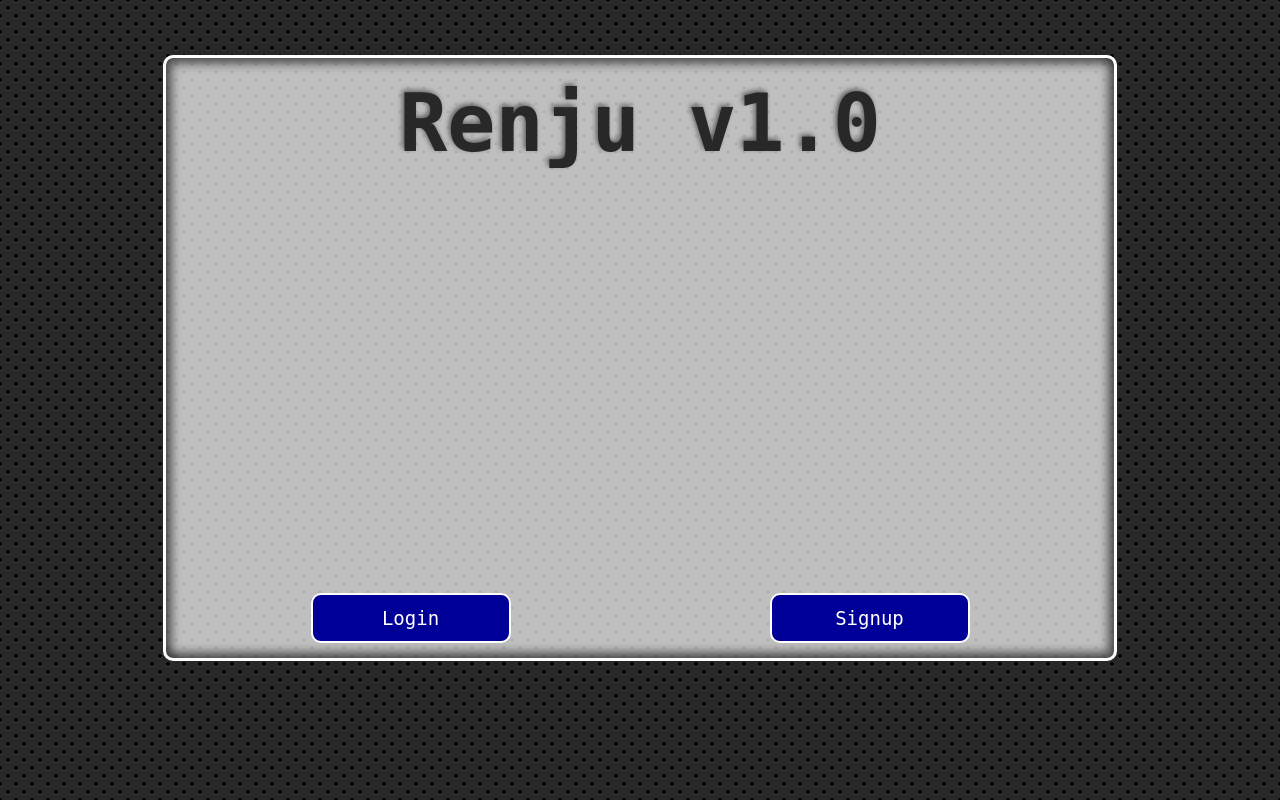
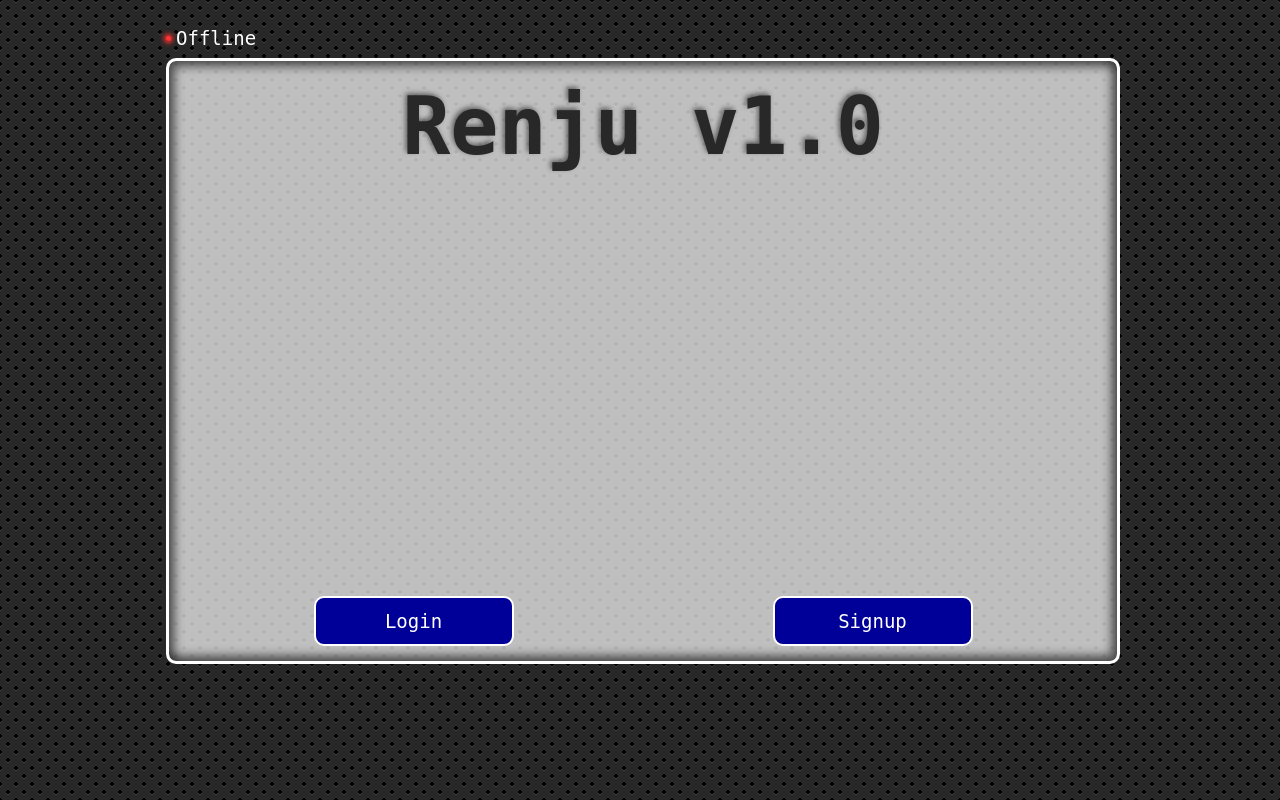
Before and after one commit to ysaron/renju-online, a Python web app: template templates/index.html in a window 1280 px wide. Run offline with Jinja, Linux system fonts and the light colour scheme; the template is opened without the code that fills it: most values are stand-ins (such as "Sample title", 1, 10 or a date in 2020).

Commit message:
Add online indicators & online counter

```diff
--- a/static/css/styles.css
+++ b/static/css/styles.css
@@ -95,13 +95,44 @@ input[type=text]:focus, input[type=password]:focus, input[type=email]:focus {
     height: 700px;
 }
 
+.screens-container {
+    width: 75%;
+    height: 600px;
+    position: relative;
+}
+
+.online-block {
+    display: flex;
+    align-items: center;
+    position: absolute;
+    height: 20px;
+    line-height: 20px;
+    top: -30px;
+    color: white;
+}
+.online-block .online-text {padding-left: 5px;}
+.online-counter-block {
+    display: none;
+    align-items: center;
+    position: absolute;
+    height: 20px;
+    line-height: 20px;
+    top: -30px;
+    right: 0;
+    color: white;
+}
+.online-counter-block .online-counter {
+    padding-left: 5px;
+    color: var(--green);
+}
+
 .screen {
     display: none;
     flex-direction: column;
     justify-content: space-between;
     align-items: space-around;
-    width: 75%;
-    height: 600px;
+    width: 100%;
+    height: 100%;
     background: rgba(255, 255, 255, 0.7);
     border: 3px solid white;
     border-radius: 10px;
--- a/static/js/main.js
+++ b/static/js/main.js
@@ -1,4 +1,7 @@
 const mainContainer = document.getElementById("main")
+const screens = document.getElementById("screens")
+const onlineBlock = document.getElementById("online-block")
+const onlineCounterBlock = document.getElementById("online-counter-block")
 const screenMainNotLogged = document.getElementById("mainscreen-not-logged")
 const screenMainLogged = document.getElementById("mainscreen-logged")
 const screenGameCreation = document.getElementById("game-creation")
@@ -126,8 +129,10 @@ function getErrorInfo(response) {
 }
 
 function hideAllScreens() {
-    for (const child of mainContainer.children) {
-        child.style.display = 'none';
+    for (const child of screens.children) {
+        if (child.classList.contains('screen')) {
+            child.style.display = 'none';
+        }
     }
 }
 
@@ -211,6 +216,7 @@ function openWS() {
     let token = getToken();
     ws = new WebSocket(`${wsURL}?querytoken=${token}`);
     console.log('example', `${wsURL}?querytoken=${token}`)
+    setMeOnline();
     wsDispatcher();
 }
 
@@ -226,6 +232,9 @@ function wsDispatcher() {
             case 'example':
                 console.log('data', data)
                 break
+            case 'online_counter':
+                updateTotalOnline(data.total);
+                break;
             default:
                 break
         }
@@ -233,6 +242,8 @@ function wsDispatcher() {
 
     ws.onclose = function (event) {
         console.log('Disconnected;', event);
+        setMeOffline();
+        hideTotalOnline();
         if (event.code == 1008) {
             console.log(event.code);
             logout();
@@ -250,3 +261,29 @@ function send(data) {
 function closeWS() {
     ws.close();
 }
+
+function setMeOnline() {
+    let indicator = onlineBlock.querySelector(".indicator");
+    let onlineText = onlineBlock.querySelector(".online-text");
+    indicator.className = "";
+    indicator.classList.add("indicator", "indicator-green");
+    onlineText.innerHTML = "Online";
+}
+
+function setMeOffline() {
+    let indicator = onlineBlock.querySelector(".indicator");
+    let onlineText = onlineBlock.querySelector(".online-text");
+    indicator.className = "";
+    indicator.classList.add("indicator", "indicator-red");
+    onlineText.innerHTML = "Offline";
+}
+
+function updateTotalOnline(number) {
+    onlineCounterBlock.style.display = "flex";
+    let counter = onlineCounterBlock.querySelector(".online-counter");
+    counter.innerHTML = number;
+}
+
+function hideTotalOnline() {
+    onlineCounterBlock.style.display = "none";
+}
--- a/templates/index.html
+++ b/templates/index.html
@@ -15,6 +15,15 @@
      style="display: none;"></div>
 
 <div id="main" class="container">
+  <div id="screens" class="screens-container">
+    <div id="online-block" class="online-block">
+      <div class="indicator indicator-red"></div>
+      <div class="online-text">Offline</div>
+    </div>
+    <div id="online-counter-block" class="online-counter-block">
+      <div>Total online:</div>
+      <div class="online-counter">unknown</div>
+    </div>
     <div id="mainscreen-not-logged" class="screen screen-main">
       <div class=""><h1>Renju v1.0</h1></div>
       <div class="section">
@@ -61,7 +70,6 @@
         </form>
       </div>
     </div>
-
     <div id="game-list-screen" class="screen screen-game-list">
       <div class="section section-top">
         <button type="button" class="btn btn-icon btn-home">
@@ -95,6 +103,7 @@
       </div>
       <h2>Available public games</h2>
       <div id="game-list" class="section section-vert"></div>
+    </div>
   </div>
 </div>
 
```
Also changed, not shown: app/core/ws/base.py (+8 -0 lines). Lines whose indentation alone changed are shown as unchanged.
